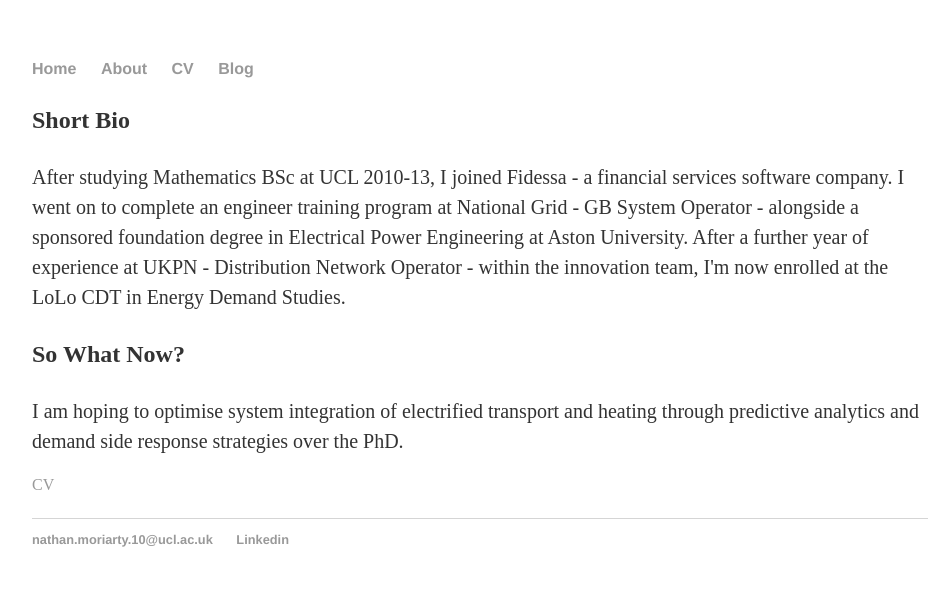
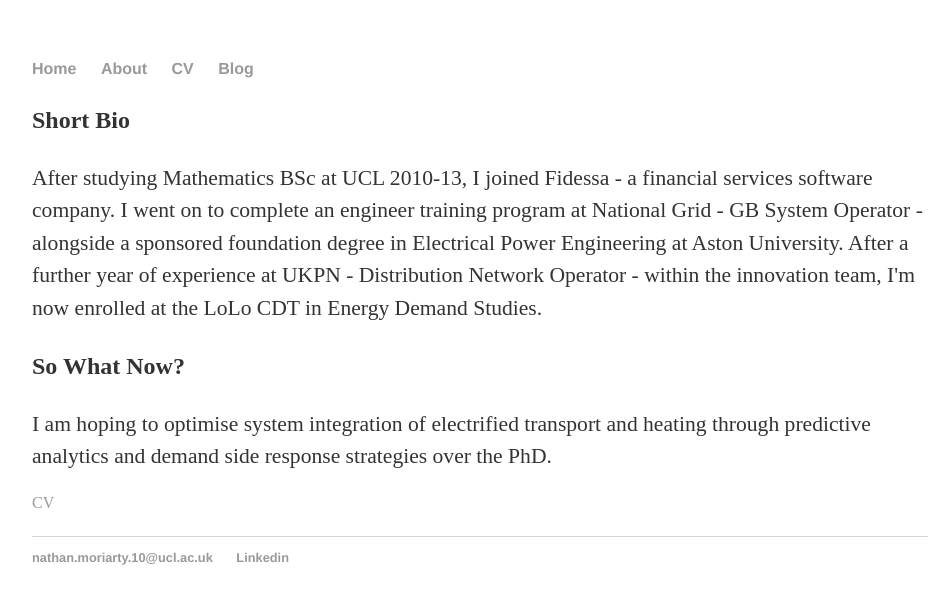
Before and after one commit to nathanmoriarty/nathanmoriarty.github.io, a Jekyll site: the page built from about/index.html, in a window 1280 px wide. Shown: the top 604 px of the page, without its empty margins (160-1110 px from the left). Built offline with Jekyll 4.4.1, drawn with Linux system fonts in a browser that asks for light colours.

Commit message:
Update index.html

```diff
--- a/about/index.html
+++ b/about/index.html
@@ -8,10 +8,10 @@
 <div class="blurb">
 	<body>
 	<p><b>Short Bio</b></p>
-  <p style="font-size:1.25em">After studying Mathematics BSc at UCL 2010-13, I joined Fidessa - a financial services software company. I went on to complete an engineer training program at National Grid - GB System Operator - alongside a sponsored foundation degree in Electrical Power Engineering at Aston University. After a further year of experience at UKPN - Distribution Network Operator - within the innovation team, I'm now enrolled at the LoLo CDT in Energy Demand Studies.</p>
+  <p style="font-size:1.35em">After studying Mathematics BSc at UCL 2010-13, I joined Fidessa - a financial services software company. I went on to complete an engineer training program at National Grid - GB System Operator - alongside a sponsored foundation degree in Electrical Power Engineering at Aston University. After a further year of experience at UKPN - Distribution Network Operator - within the innovation team, I'm now enrolled at the LoLo CDT in Energy Demand Studies.</p>
 
   <p><b>So What Now?</b></p>
-  <p style="font-size:1.25em">I am hoping to optimise system integration of electrified transport and heating through predictive analytics and demand side response strategies over the PhD.</p>
+  <p style="font-size:1.35em">I am hoping to optimise system integration of electrified transport and heating through predictive analytics and demand side response strategies over the PhD.</p>
 
   <a href="/cv">CV</a>
   <p> </p>
```
